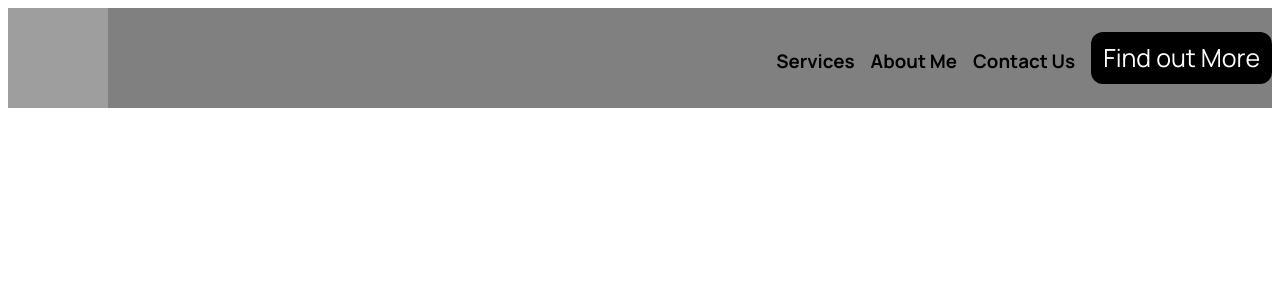
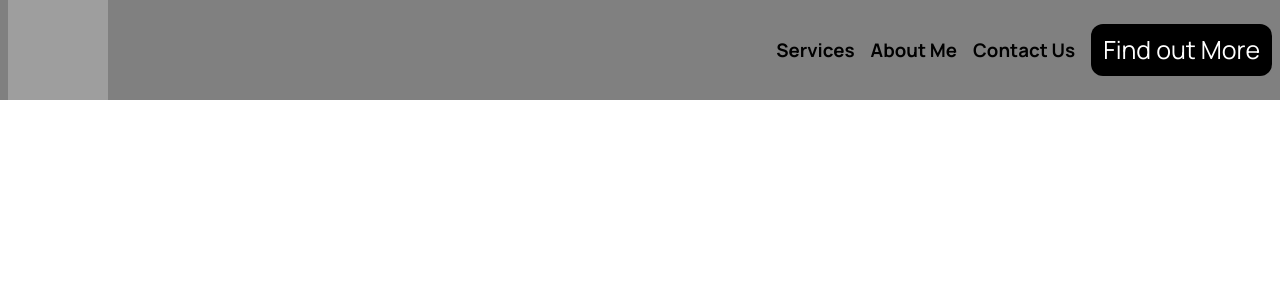
Before and after one commit to Zuhayr-Damji/Portfolio, a Next.js app: page / in a window 1280 px wide. Shown: the top 300 px of the page. Built offline with nearby package versions, Linux system fonts and the light colour scheme; grey boxes are pictures that could not be loaded.

Commit message:
Navbar Spacign Fixed, default styles CSS

```diff
--- a/components/CTA.module.css
+++ b/components/CTA.module.css
@@ -6,9 +6,8 @@
     border-radius: 12px;
     padding-top: 12px;
     padding-bottom: 12px;
-    height:fit-content;
     padding-inline: 12px;
-    /* width: min(540px, 100%); */
+    /* margin: 0; */
 
     color: white;
     background-color: black;
--- a/components/Link.module.css
+++ b/components/Link.module.css
@@ -0,0 +1,13 @@
+.Link{
+    height: min-content;
+    /* margin-top: 0 !important; */
+    /* background-color: red; */
+}
+
+
+.LinkText{
+    /* height: min-content; */
+    margin-top: 0 !important;
+    /* background-color: blue; */
+    overflow: wrap;
+}
--- a/components/Link.tsx
+++ b/components/Link.tsx
@@ -1,5 +1,5 @@
 import React from "react";
-
+import style from "./Link.module.css";
 
 interface LinkProps{
     text: string;
@@ -7,8 +7,8 @@ interface LinkProps{
 
 export default function Link({text}:LinkProps){
     return(
-        <div>
-            <h3 className="bruh">{text}</h3>
+        <div className={style.Link}>
+            <h3 className={style.LinkText}>{text}</h3>
         </div>
     );
 }
--- a/components/Navbar.module.css
+++ b/components/Navbar.module.css
@@ -4,11 +4,16 @@
     justify-content: space-between;
     background-color: grey;
     align-items: center;
-    /* margin-inline: 8px; */
+    /* align-items: center; */
+
+
+    padding-inline: 8px;
 }
 
 .nonLogo{
     display: flex;
+    align-items: center;
     flex-direction: row;
     gap: 16px;
+    height: 100%;
 }
--- a/pages/globals.css
+++ b/pages/globals.css
@@ -75,8 +75,12 @@ textarea:not([rows]) {
 :target {
   scroll-margin-block: 5ex;
 }
+* {
+  margin: 0;
+}
+/* RESET END */
 
-/* RESET END */
+
 
 
 :root{
@@ -114,5 +118,4 @@ textarea:not([rows]) {
     --secondary-700: hsl(1,90%,30%);
     --secondary-800: hsl(1,90%,20%);
     --secondary-900: hsl(1,90%,10%);
-
 }
```
